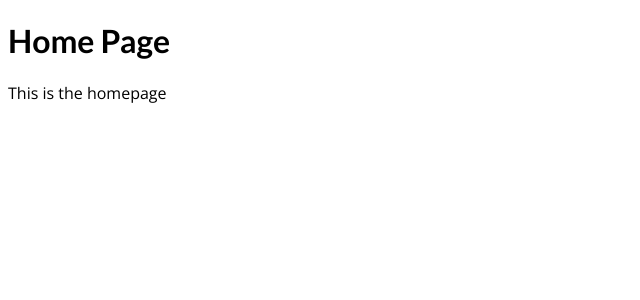
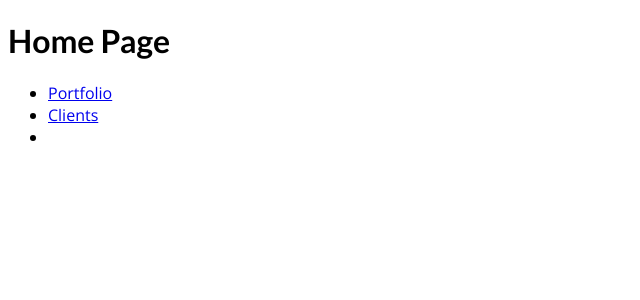
Before and after one commit to Marknjo/nextjs-blog, a Next.js app: page / in a window 1280 px wide. Shown: the top 300 px of the page, without its empty margins (0-640 px from the left). Built offline with nearby package versions, Linux system fonts and the light colour scheme.

Commit message:
File Routing: Adding Navigation links in a next project

```diff
--- a/pages/clients/index.js
+++ b/pages/clients/index.js
@@ -2,7 +2,7 @@
   return (
     <>
       <h1>Client Page</h1>
-      <p>All Clients page</p>
+      <p>All Clients Projects</p>
     </>
   );
 };
--- a/pages/index.js
+++ b/pages/index.js
@@ -1,8 +1,21 @@
+import Link from 'next/link';
+
 const HomePage = function () {
   return (
     <>
       <h1>Home Page</h1>
-      <p>This is the homepage</p>
+
+      <nav>
+        <ul>
+          <li>
+            <Link href="/portfolio">Portfolio</Link>
+          </li>
+          <li>
+            <Link href="/clients">Clients</Link>
+          </li>
+          <li></li>
+        </ul>
+      </nav>
     </>
   );
 };
```
